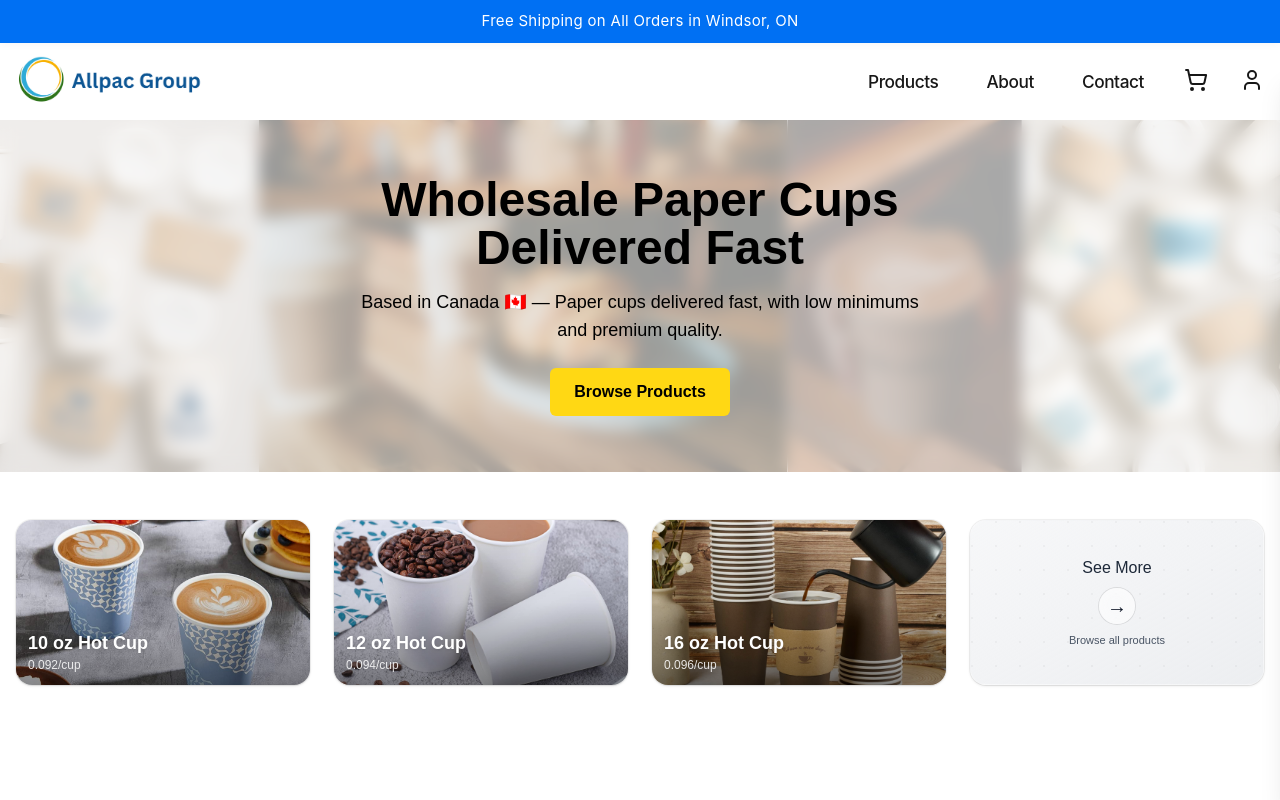
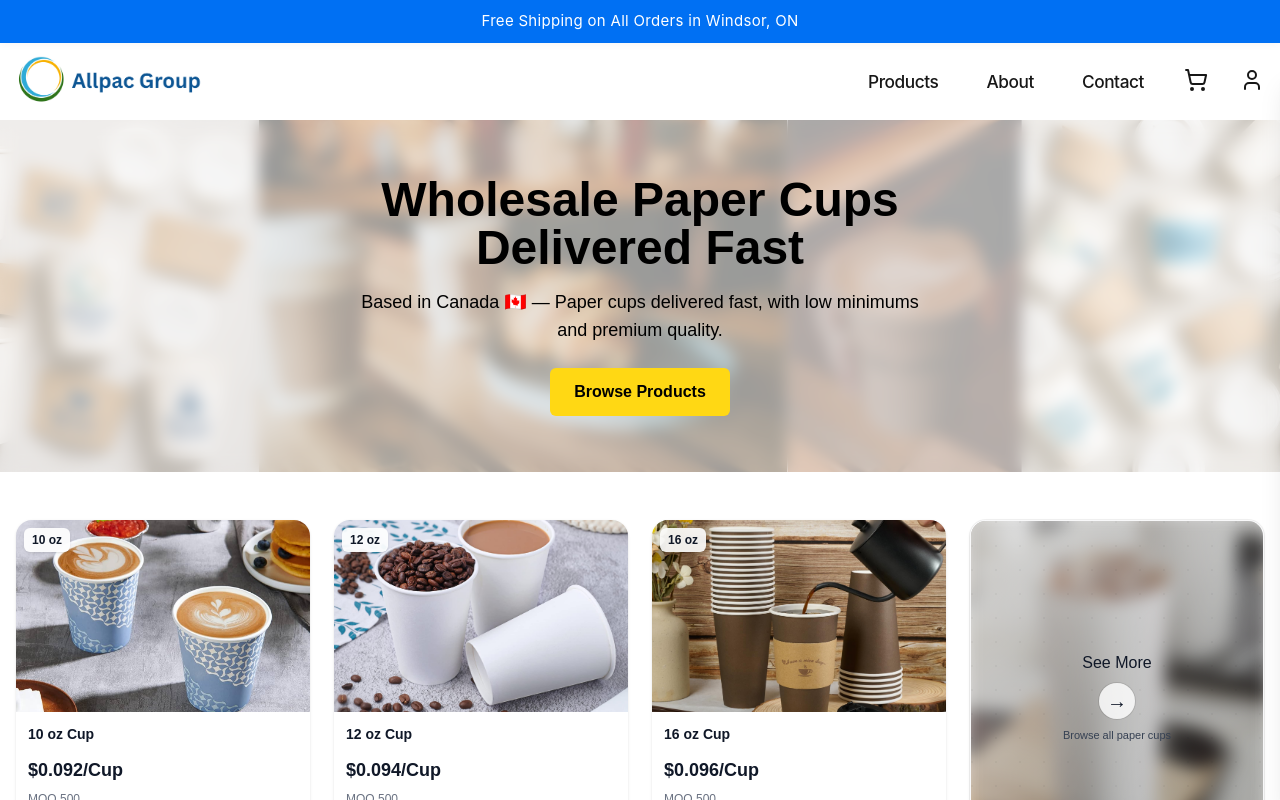
Before and after one commit to Emadedin1/allpacstore, a Next.js app: page / in a window 1280 px wide. Shown: the top 800 px of the page. Built offline with nearby package versions, Linux system fonts and the light colour scheme.

Commit message:
Update HomeProductPreview.jsx

```diff
--- a/src/components/HomeProductPreview.jsx
+++ b/src/components/HomeProductPreview.jsx
@@ -3,10 +3,12 @@
 import React from "react";
 import Link from "next/link";
 import Image from "next/image";
-import { products } from "../data/products";
+import CupCard from "./CupCard";
+import { cups } from "../data/cups";
 
 export default function HomeProductPreview() {
-  const preview = (products || []).slice(0, 3);
+  // First 4 items: 3 real cards + 1 "See More"
+  const preview = cups.slice(0, 4);
 
   return (
     <div className="max-w-7xl mx-auto px-4">
@@ -19,68 +21,59 @@ export default function HomeProductPreview() {
           auto-rows-fr
         "
       >
-        {preview.map((p) => (
+        {preview.map((cup, i) => {
+          if (i < 3) {
+            // Same card as products grid, retains Add to Cart, etc.
+            return <CupCard key={cup.slug} cup={cup} />;
+          }
+
+          // 4th tile: blurred image of the 4th product with "See More"
+          return (
             <Link
-            key={p.slug}
-            href={`/products/${p.slug}`}
-            aria-label={`View ${p.name}`}
-            className="group relative block overflow-hidden rounded-2xl bg-white ring-1 ring-black/5 shadow-sm hover:shadow-md hover:ring-black/10 transition"
+              key={`see-more-${cup.slug}`}
+              href="/products/cups"  // change to /products if that's your full grid
+              aria-label="See more products"
+              className="
+                group relative block overflow-hidden rounded-2xl
+                ring-1 ring-black/5 border border-white/20
+                bg-gray-100/60 backdrop-blur
+                shadow-sm hover:shadow-md hover:ring-black/10 transition
+                h-full
+              "
             >
-            <div className="relative aspect-[4/5] sm:aspect-[16/9]">
+              {/* Background: 4th product image, blurred and dimmed */}
+              <div className="relative w-full h-full min-h-48">
                 <Image
-                src={p.image}
-                alt={p.name}
+                  src={cup.image}
+                  alt={`${cup.size} cup`}
                   fill
                   sizes="(max-width: 640px) 50vw, (max-width: 1024px) 33vw, 25vw"
-                className="object-cover object-center transition-transform duration-300 group-hover:scale-[1.02]"
+                  className="object-cover object-center scale-105 blur-sm brightness-75"
                   priority
                 />
-              <div className="absolute inset-0 bg-gradient-to-t from-black/45 via-black/10 to-transparent" />
-            </div>
-            <div className="absolute bottom-3 left-3 right-3">
-              <h3 className="text-white text-base sm:text-lg font-semibold drop-shadow">
-                {p.name}
-              </h3>
-              {p.qtyCase && p.priceCase ? (
-                <p className="text-white/85 text-xs">
-                  {(p.priceCase / p.qtyCase).toFixed(3)}/cup
-                </p>
-              ) : null}
-            </div>
-            <span className="absolute inset-0 rounded-2xl ring-2 ring-transparent group-focus-visible:ring-black/30 pointer-events-none" />
-          </Link>
-        ))}
-
-        {/* Modern frosted "See More" tile */}
-        <Link
-          href="/products"
-          aria-label="See more products"
-          className="
-            group relative flex items-center justify-center overflow-hidden
-            rounded-2xl ring-1 ring-black/5 border border-white/20
-            bg-gradient-to-br from-gray-100/70 via-gray-200/50 to-gray-300/40
-            shadow-sm hover:shadow-md hover:ring-black/10 transition
-            backdrop-blur-md
-          "
-        >
-          {/* subtle texture for premium feel */}
+                <div className="absolute inset-0 bg-gradient-to-br from-white/60 via-white/20 to-transparent" />
+                {/* subtle texture */}
                 <div
                   aria-hidden
-            className="pointer-events-none absolute inset-0 opacity-[0.06] mix-blend-multiply"
+                  className="absolute inset-0 opacity-[0.06] mix-blend-multiply"
                   style={{
                     backgroundImage:
                       "radial-gradient(circle at 1px 1px, rgba(0,0,0,0.6) 1px, transparent 0)",
                     backgroundSize: "24px 24px",
                   }}
                 />
-          <div className="flex flex-col items-center text-center gap-2">
-            <span className="text-sm sm:text-base font-medium text-gray-800">
+              </div>
+
+              {/* Content */}
+              <div className="absolute inset-0 flex items-center justify-center">
+                <div className="flex flex-col items-center gap-2 text-center">
+                  <span className="text-sm sm:text-base font-medium text-gray-900">
                     See More
                   </span>
                   <span
                     className="
                       inline-flex h-9 w-9 items-center justify-center rounded-full
-                bg-white/70 text-gray-900 ring-1 ring-black/10 backdrop-blur
+                      bg-white/80 text-gray-900 ring-1 ring-black/10 backdrop-blur
                       group-hover:bg-white transition
                     "
                   >
@@ -88,10 +81,14 @@ export default function HomeProductPreview() {
                       →
                     </span>
                   </span>
-            <span className="text-[11px] text-gray-600">Browse all products</span>
+                  <span className="text-[11px] text-gray-700">Browse all paper cups</span>
                 </div>
-          <div className="absolute inset-0 rounded-2xl bg-gradient-to-br from-white/40 to-transparent opacity-0 group-hover:opacity-100 transition" />
+              </div>
+
+              <span className="absolute inset-0 rounded-2xl ring-2 ring-transparent group-focus-visible:ring-black/30 pointer-events-none" />
             </Link>
+          );
+        })}
       </div>
     </div>
   );
```
Lines whose indentation alone changed are shown as unchanged.
